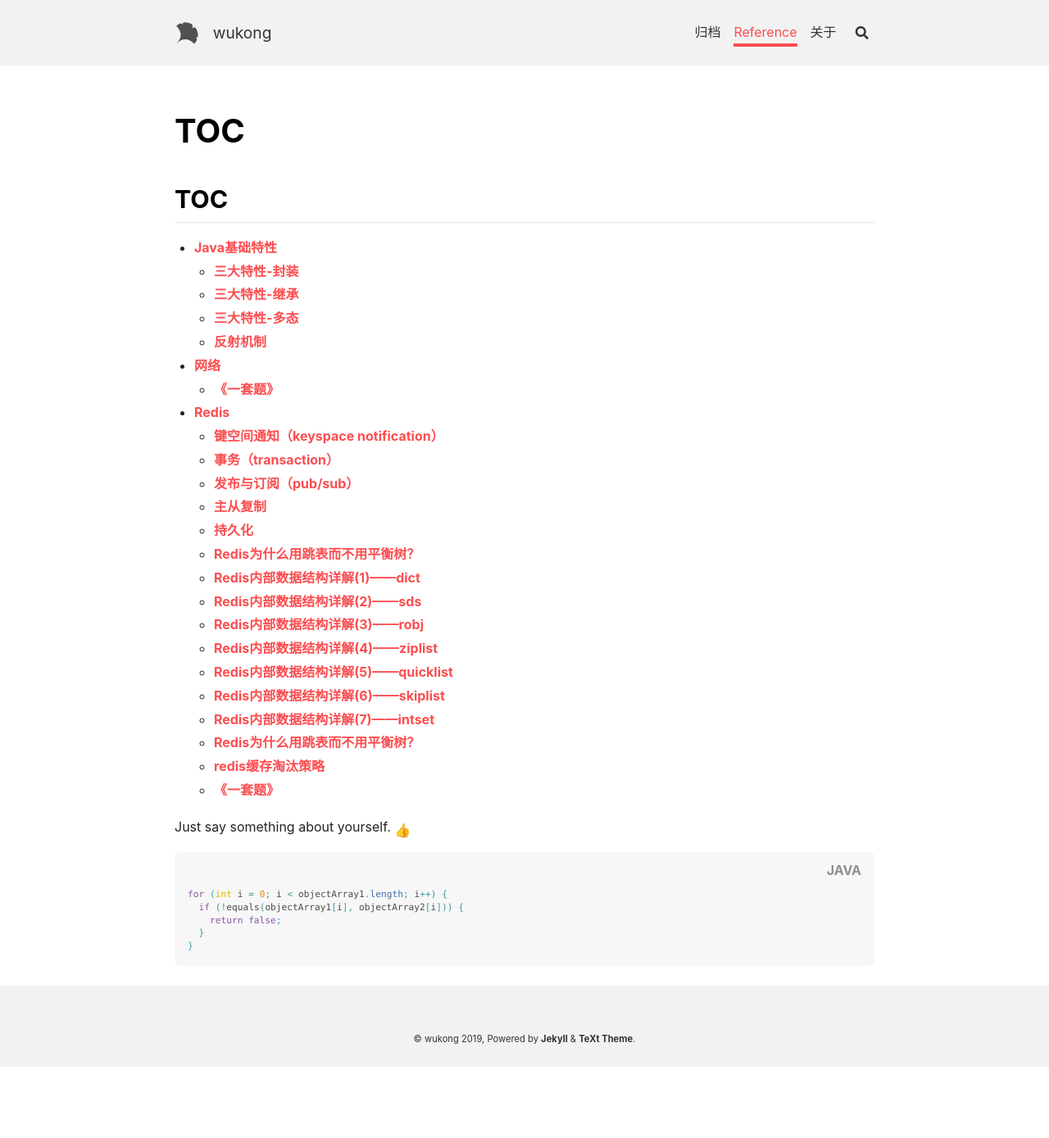
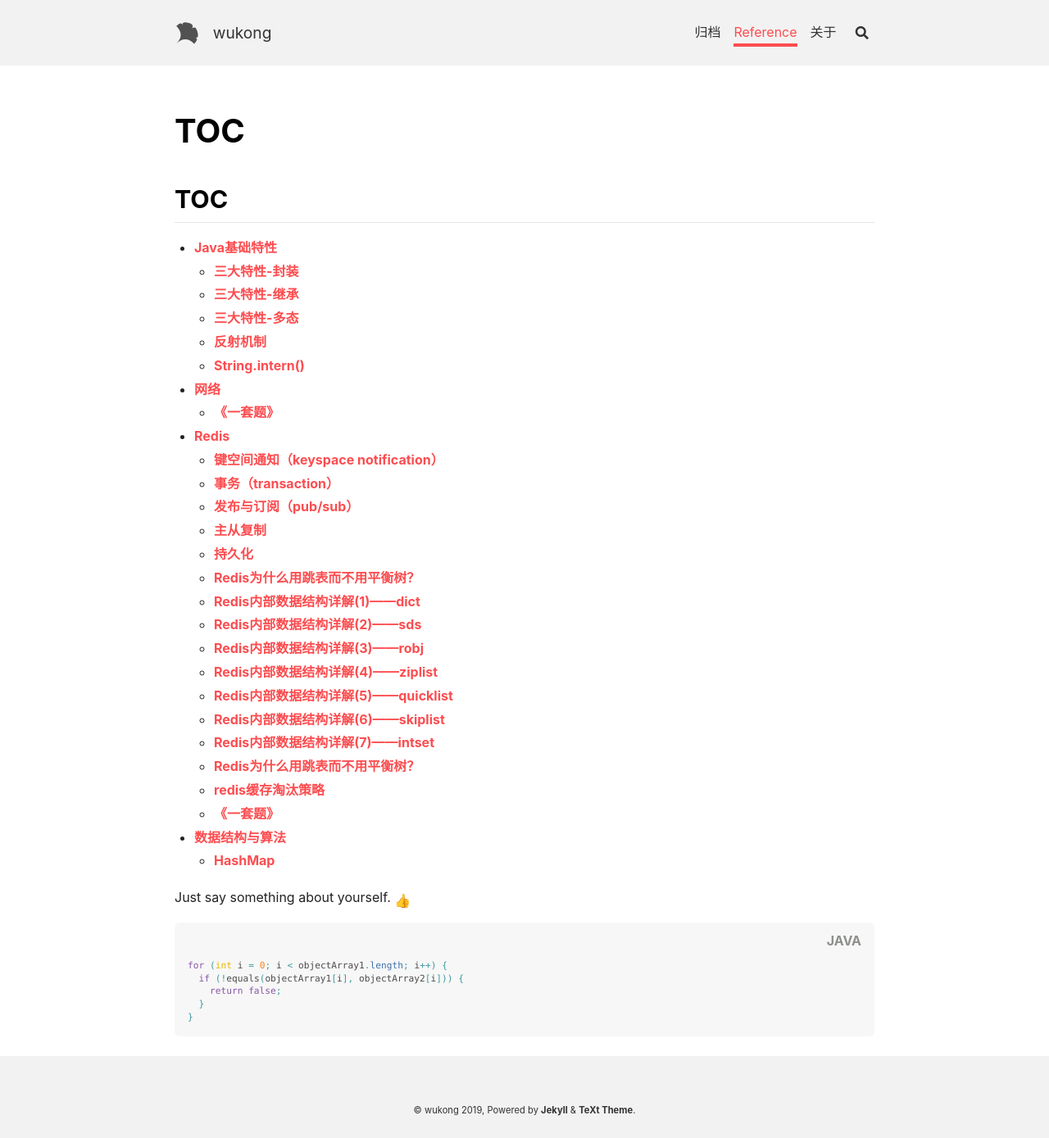
Before and after one commit to wukong0503/wukong0503.github.io, a Jekyll site: the page built from interview.md, in a window 1280 px wide. Shown: the whole page at 82% size. Built offline with Jekyll 4.4.1, drawn with Linux system fonts in a browser that asks for light colours; nearby versions of some CDN libraries; emoji names are drawn with the system emoji font; comment, search, counter and statistics services are not loaded; our own code applies the rules of GitHub Pages for plain Markdown files; before the commit the page ends 1302 px from its top, so only the background shows below that.

Commit message:
modify interview.md

```diff
--- a/interview.md
+++ b/interview.md
@@ -25,6 +25,7 @@ key: page-about
   - [三大特性-继承](https://www.cnblogs.com/chenssy/p/3354884.html)
   - [三大特性-多态](https://www.cnblogs.com/crane-practice/p/3671074.html)
   - [反射机制](http://tengj.top/2016/04/28/javareflect/)
+  - [String.intern()](https://mp.weixin.qq.com/s/k_eVh4qIz9QZJHqddqdxTg)
 
 - [网络](#网络)
   - [《一套题》](https://github.com/Snailclimb/JavaGuide/blob/master/docs/network/%E8%AE%A1%E7%AE%97%E6%9C%BA%E7%BD%91%E7%BB%9C.md)
@@ -45,6 +46,8 @@ key: page-about
   - [Redis为什么用跳表而不用平衡树？](https://mp.weixin.qq.com/s?__biz=MzA4NTg1MjM0Mg==&mid=2657261425&idx=1&sn=d840079ea35875a8c8e02d9b3e44cf95#rd)
   - [redis缓存淘汰策略](https://mp.weixin.qq.com/s?__biz=MzA4NTg1MjM0Mg==&mid=2657261425&idx=1&sn=d840079ea35875a8c8e02d9b3e44cf95#rd)
   - [《一套题》](https://snailclimb.gitee.io/javaguide/#/docs/database/Redis/Redis)
+- [数据结构与算法]()
+  - [HashMap](https://zhuanlan.zhihu.com/p/21673805)
 
 
 
```
